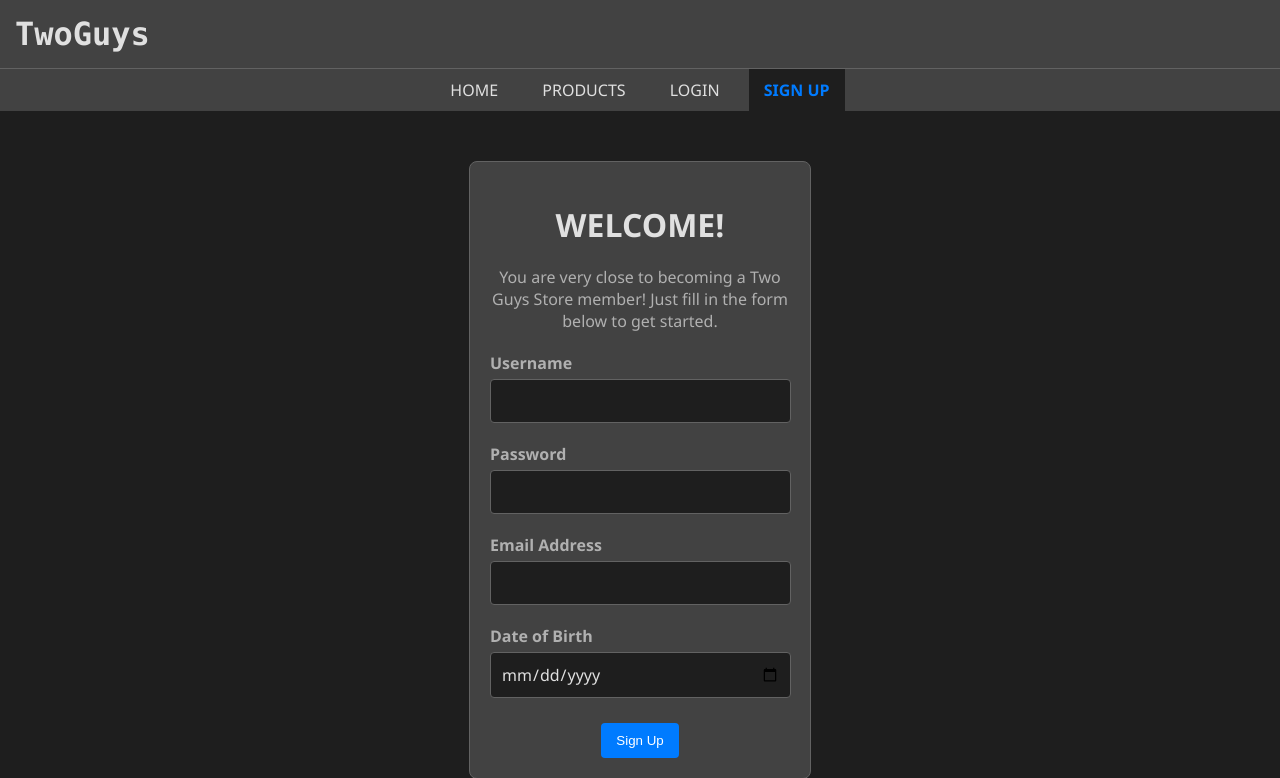
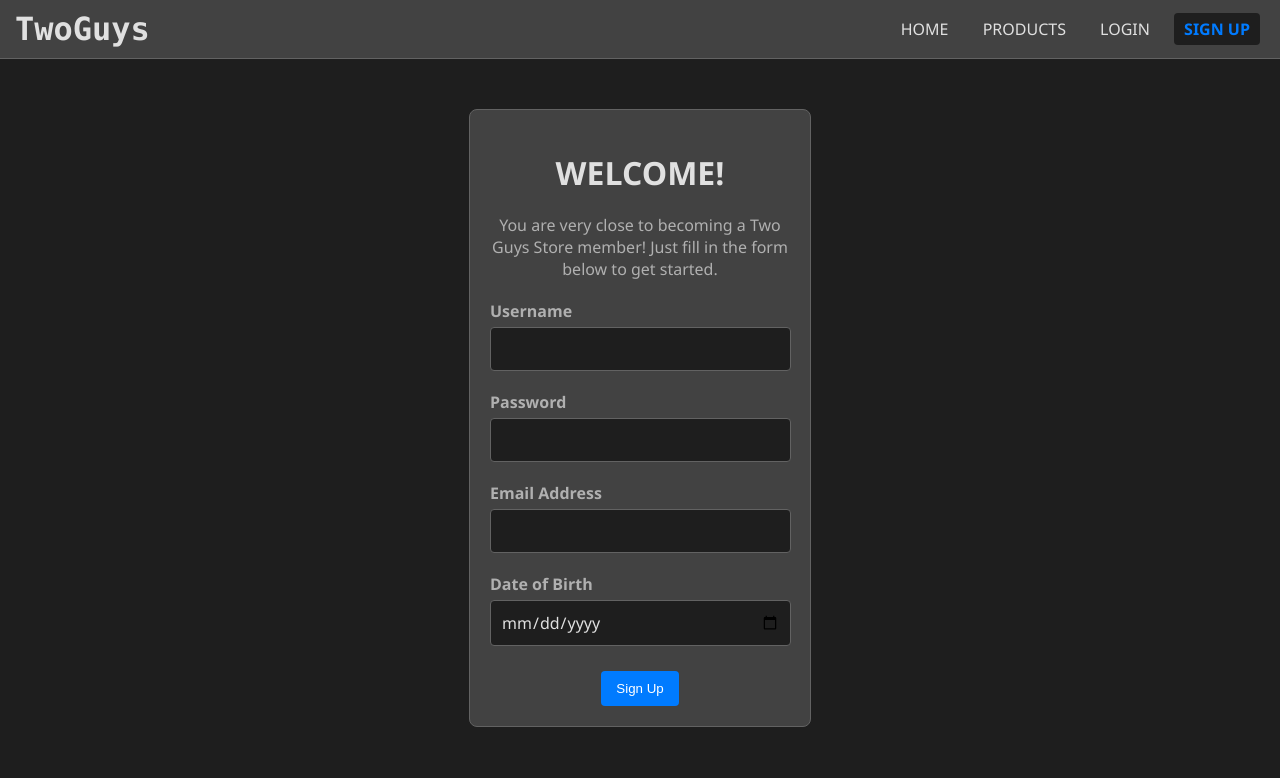
Before and after one commit to finkelEDU/College-Project-Semester-4, a PHP site: page /signup.php in a window 1280 px wide. Shown: the top 778 px of the page. After the commit the page ends 727 px from the top, so only its background shows below. Run offline with PHP 8.4, Linux system fonts and the light colour scheme; some libraries are stand-ins or nearby versions.

Commit message:
move nav to header

```diff
--- a/public/css/common.css
+++ b/public/css/common.css
@@ -60,20 +60,13 @@ td, th {
     background-color: var(--accent-hover);
 }
 
-
-nav {
-    background-color: var(--bg-medium);
-    padding: 10px 0;
-    text-align: center;
-    margin-bottom: 20px;
-}
-
 nav a {
     color: var(--text-light);
-    padding: 10px 15px;
+    padding: 5px 10px;
     text-decoration: none;
     margin: 0 5px;
     transition: background-color 0.3s ease;
+    border-radius: 4px;
 }
 
 nav a:hover {
@@ -87,8 +80,11 @@ nav a.active {
 }
 
 #HeaderBanner {
+    display: flex;
+    align-items: center;
+    justify-content: flex-start;
     background-color: var(--bg-medium);
-    padding: 15px;
+    padding: 10px 15px;
     border-bottom: 1px solid var(--border-light);
 }
 
@@ -96,6 +92,7 @@ nav a.active {
     margin: 0;
     font-family: Consolas, 'Courier New', Courier, monospace;
     color: var(--text-light);
+    margin-right: auto;
 }
 
 .index-content {
--- a/public/index.php
+++ b/public/index.php
@@ -1,5 +1,5 @@
 <?php include "templates/header_guest.php"; ?>
-<?php include "templates/nav.php"; ?>
+
 
 <div class="index-content">
     <p class="intro-text">Welcome to the Two Guys Store! Here, you can find games, consoles and accessories to your liking!</p>
@@ -15,7 +15,6 @@
             "Xbox One",
             "Nintendo Switch",
             "Nintendo Wii",
-            "Nintendo DS",
             "PC"
         );
 
--- a/public/login.php
+++ b/public/login.php
@@ -3,7 +3,6 @@
 ?>
 
 <?php include "templates/header_guest.php"; ?>
-<?php include "templates/nav.php"; ?>
     <div class="login-box">
         <h1>LOGIN</h1>
         <form method="post">
--- a/public/products.php
+++ b/public/products.php
@@ -17,7 +17,6 @@ session_start();
 ?>
 
 <?php include "templates/header.php"; ?>
-<?php include "templates/nav.php"; ?>
 
 <p id=welcomeMSG>
 <?php
--- a/public/signup.php
+++ b/public/signup.php
@@ -33,10 +33,9 @@
 ?>
 
 <?php include "templates/header_guest.php"; ?>
-<?php include "templates/nav.php"; ?>
-<div class="login-box"> <?php // Reuse the login-box class for consistent styling ?>
+<div class="login-box"> <?php // Reusing?>
     <h1>WELCOME!</h1>
-    <p style="margin-bottom: 20px; color: var(--text-medium);"> <?php // Added style for better spacing and color ?>
+    <p style="margin-bottom: 20px; color: var(--text-medium);">
         You are very close to becoming a Two Guys Store member! Just fill in the form below to get started.
     </p>
 
--- a/public/templates/header.php
+++ b/public/templates/header.php
@@ -16,5 +16,6 @@
 <body>
 <div id="HeaderBanner">
         <h1>TwoGuys</h1>
+		<?php include "templates/nav.php" ?>
         <?php?>
     </div>
--- a/public/templates/header_guest.php
+++ b/public/templates/header_guest.php
@@ -18,5 +18,5 @@
 <body>
 <div id="HeaderBanner">
         <h1>TwoGuys</h1>
-        <?php?>
+		<?php include "templates/nav.php" ?>
     </div>
--- a/public/templates/header_special.php
+++ b/public/templates/header_special.php
@@ -23,6 +23,7 @@
 <body>
 	<div id="HeaderBanner">
         <h1>TwoGuys</h1>
+		<?php include "templates/nav.php" ?>
         <?php?>
     </div>
 	<p>Welcome <?php echo $_SESSION["Username"];?> </p>
```
